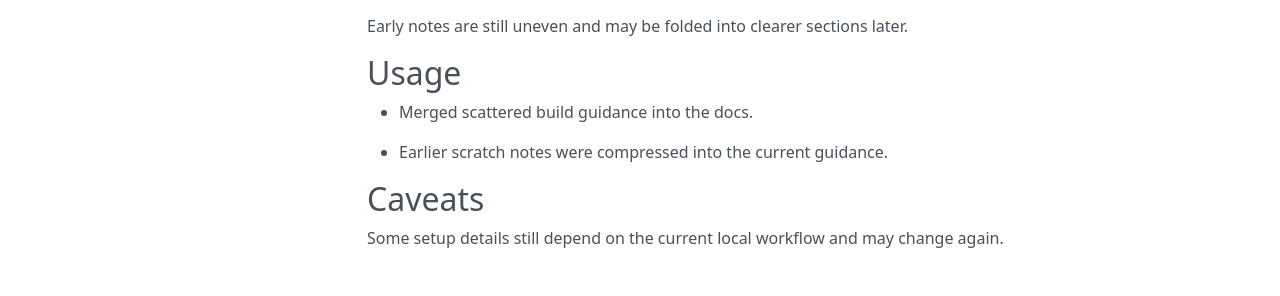
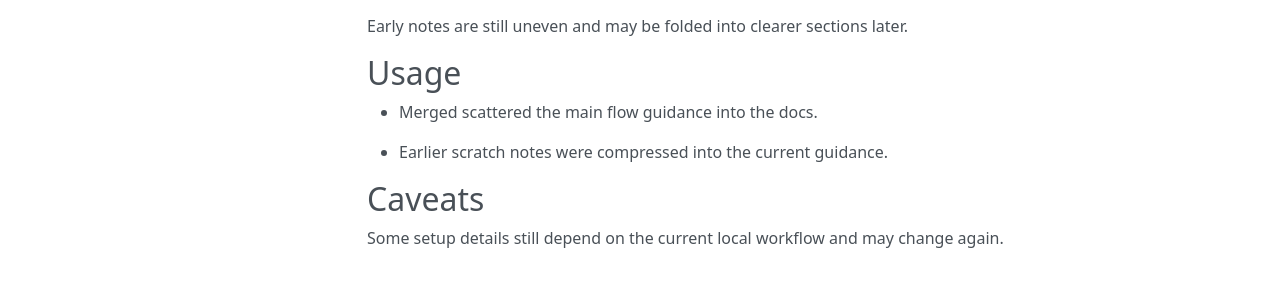
Before and after one commit to sebastianspicker/phyphox-arduino-classroom-kit, an MkDocs documentation site: the page built from docs/README.md, in a window 1280 px wide. Shown: the part 340-636 px from the top of the page. Built offline with MkDocs 1.6.1, drawn with Linux system fonts in a browser that asks for light colours; nearby versions of some CDN libraries.

```diff
--- a/docs/README.md
+++ b/docs/README.md
@@ -11,7 +11,7 @@ This page keeps the current readme guidance concise after earlier rough notes.
 Early notes are still uneven and may be folded into clearer sections later.
 
 ## Usage
-- Merged scattered build guidance into the docs.
+- Merged scattered the main flow guidance into the docs.
 
 - Earlier scratch notes were compressed into the current guidance.
 
```
Also changed, not shown: docs/ASTRONOMY_EXPERIMENTS_COMPANION.md (+1 -1 lines), docs/companion-limits-didactic.md (added, +11 -0 lines), .github/ISSUE_TEMPLATE/bug_report.md.
